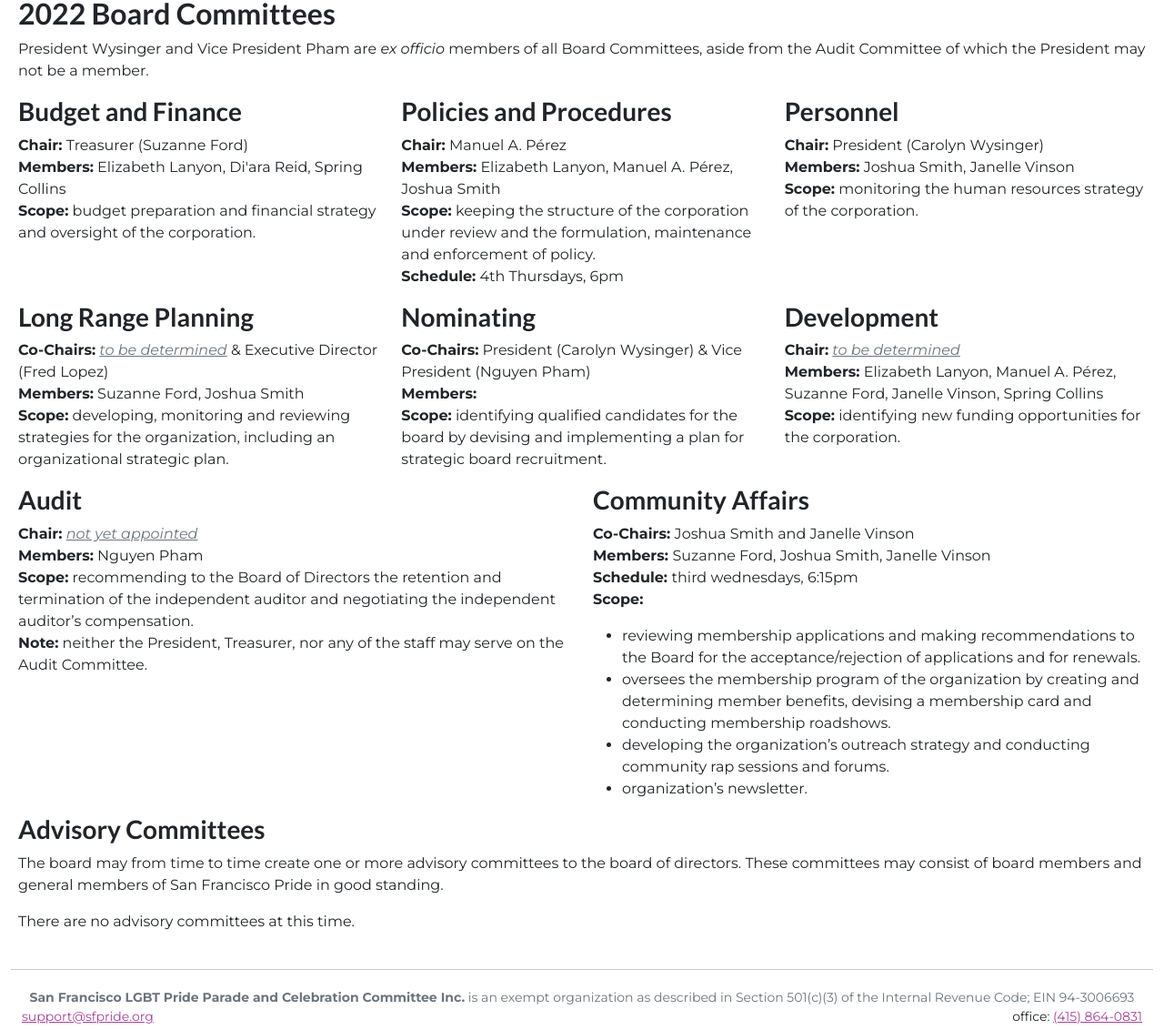
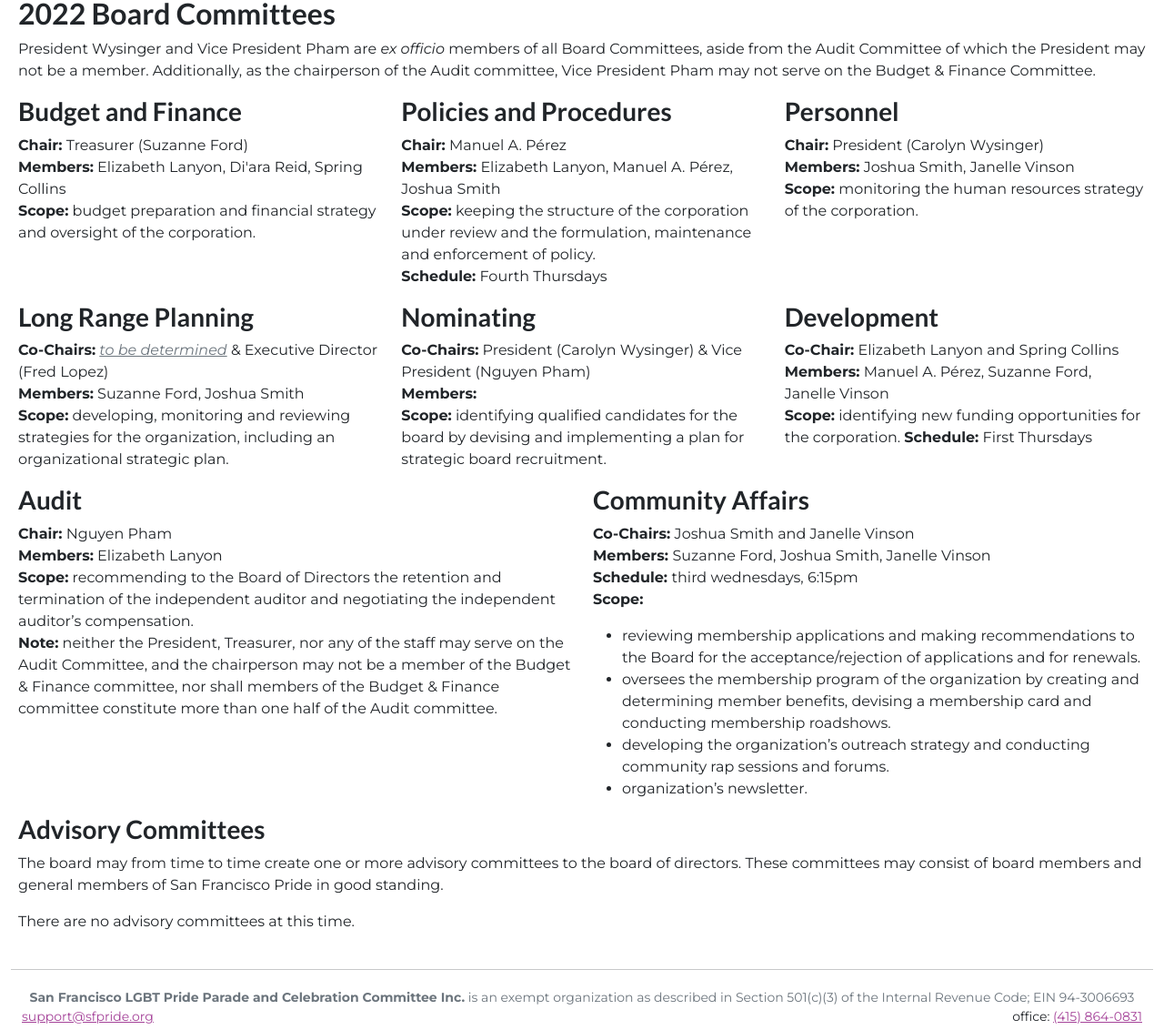
Before and after one commit to sfpride/members, a Jekyll site: the page built from board/index.html, in a window 1280 px wide and 1400 px high, scrolled down 830 px. Shown: the part 268-1400 px from the top of the window at 91% size. Built offline with Jekyll 4.4.1, drawn with Linux system fonts in a browser that asks for light colours.

Commit message:
update board committees

```diff
--- a/board/index.html
+++ b/board/index.html
@@ -38,7 +38,7 @@ title: Board of Directors
 </section>
 <section class="p-2">
     <h2>2022 Board Committees</h2>
-    <p>President Wysinger and Vice President Pham are <dfn title="as a result of one's status or position">ex officio</dfn> members of all Board Committees, aside from the Audit Committee of which the President may not be a member.</p>
+    <p>President Wysinger and Vice President Pham are <dfn title="as a result of one's status or position">ex officio</dfn> members of all Board Committees, aside from the Audit Committee of which the President may not be a member. Additionally, as the chairperson of the Audit committee, Vice President Pham may not serve on the Budget & Finance Committee.</p>
     <div class="row">
         <div class="col-12 col-md-4">
             <h3>Budget and Finance</h3>
@@ -55,7 +55,7 @@ title: Board of Directors
                 <b>Members:</b> Elizabeth Lanyon, Manuel A. Pérez, Joshua Smith<br>
                 <b>Scope:</b> keeping the structure of the corporation under review and the formulation, maintenance and
                 enforcement of policy.<br>
-                <b>Schedule:</b> 4th Thursdays, 6pm
+                <b>Schedule:</b> Fourth Thursdays
             </p>
         </div>
         <div class="col-12 col-md-4">
@@ -86,20 +86,20 @@ title: Board of Directors
         <div class="col-12 col-md-4">
             <h3>Development</h3>
             <p>
-                <b>Chair:</b> </b> <em class="text-decoration-underline text-muted">to be determined</em><br>
-                <b>Members:</b> Elizabeth Lanyon, Manuel A. Pérez, Suzanne Ford, Janelle Vinson, Spring Collins<br>
+                <b>Co-Chair:</b> </b> Elizabeth Lanyon and Spring Collins<br>
+                <b>Members:</b> Manuel A. Pérez, Suzanne Ford, Janelle Vinson<br>
                 <b>Scope:</b> identifying new funding opportunities for the corporation.
+                <b>Schedule:</b> First Thursdays
             </p>
         </div>
         <div class="col-12 col-md-6">
             <h3>Audit</h3>
             <p>
-                <b>Chair:</b> </b> <em class="text-decoration-underline text-muted">not yet appointed</em><br>
-                <b>Members:</b> Nguyen Pham<br>
+                <b>Chair:</b> </b> Nguyen Pham<br>
+                <b>Members:</b> Elizabeth Lanyon<br>
                 <b>Scope:</b> recommending to the Board of Directors the retention and termination of the independent
-                auditor and negotiating
-                the independent auditor’s compensation.<br>
-                <b>Note:</b> neither the President, Treasurer, nor any of the staff may serve on the Audit Committee.
+                auditor and negotiating the independent auditor’s compensation.<br>
+                <b>Note:</b> neither the President, Treasurer, nor any of the staff may serve on the Audit Committee, and the chairperson may not be a member of the Budget & Finance committee, nor shall members of the Budget & Finance committee constitute more than one half of the Audit committee.
 
             </p>
         </div>
```
